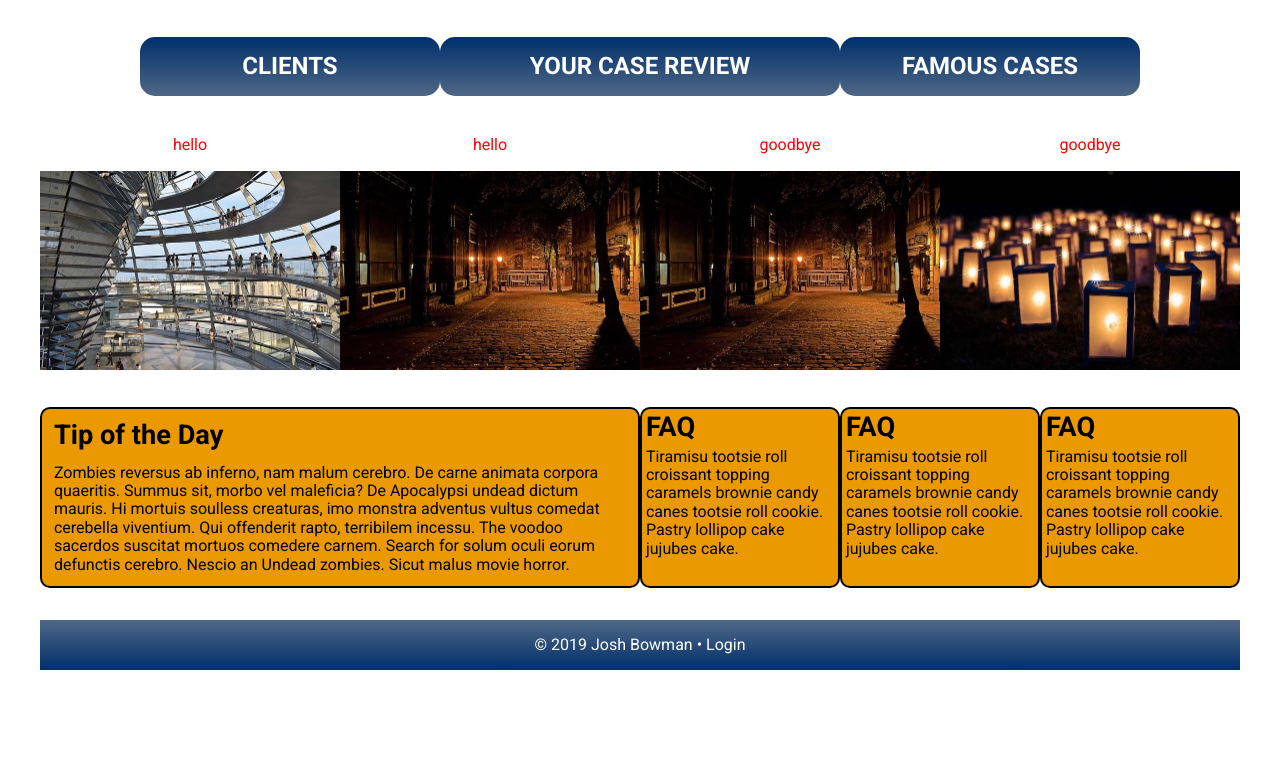
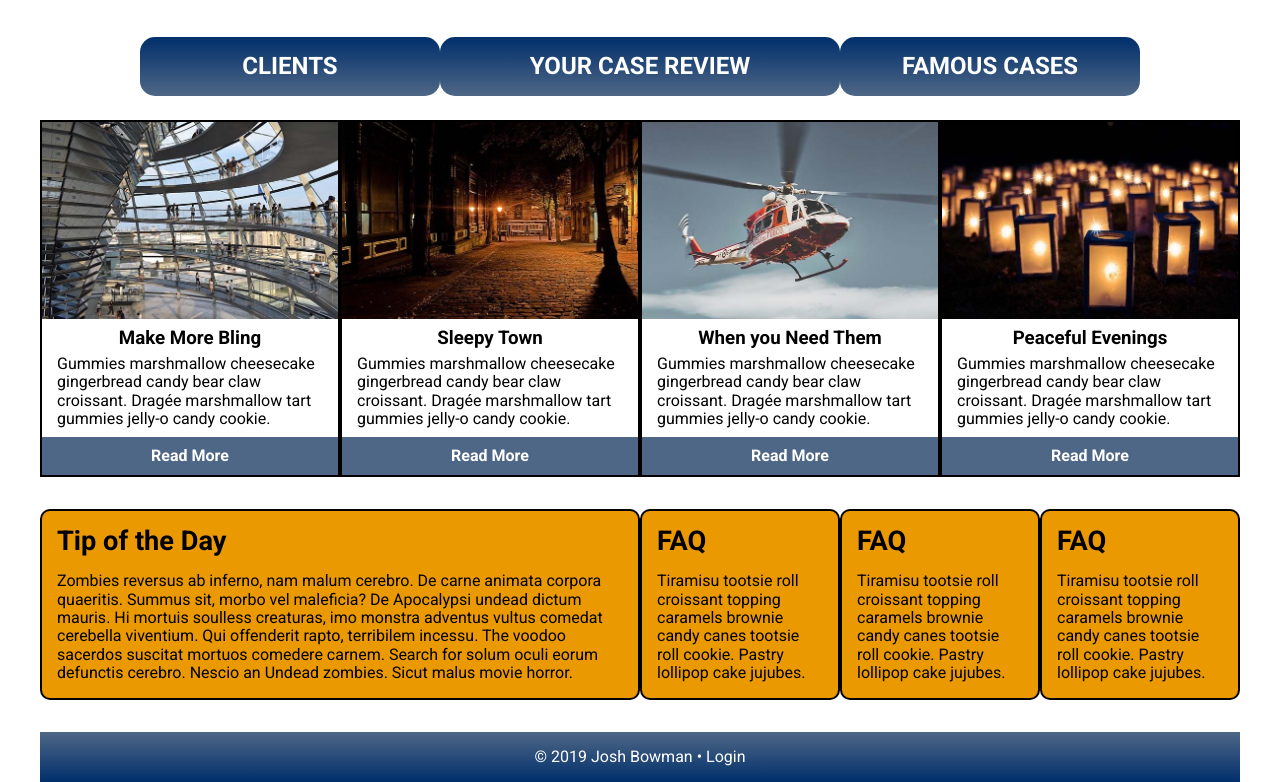
Before and after one commit to JBowman-2/law-firm, a plain HTML site: page index.html in a window 1280 px wide. Shown: the part 614-1396 px from the top of the page. Before the commit the page ends 1284 px from the top, so only its background shows below. Drawn offline with Linux system fonts and the light colour scheme.

Commit message:
blog style

```diff
--- a/index.html
+++ b/index.html
@@ -90,24 +90,33 @@
 
         <div class="blog">
             <div class="small-12 medium-6 large-3">
-                    <p>hello</p>
                     <img src="images/blog1.jpg" alt="img">
+                    <h3>Make More Bling</h3>
+                    <p>Gummies marshmallow cheesecake gingerbread candy bear claw croissant. Dragée marshmallow tart gummies jelly-o candy cookie.</p>
+                    <h4>Read More</h4>
             </div>
 
             <div class="small-12 medium-6 large-3">
-                    <p>hello</p>
                     <img src="images/blog2.jpg" alt="img">
+                    <h3>Sleepy Town</h3>
+                    <p>Gummies marshmallow cheesecake gingerbread candy bear claw croissant. Dragée marshmallow tart gummies jelly-o candy cookie.</p>
+                    <h4>Read More</h4>
             </div>
 
             <div class="small-12 medium-6 large-3">
-                    <p>goodbye</p>
-                    <img src="images/blog2.jpg" alt="img2">
+                    <img src="images/blog3.jpg" alt="img2">
+                    <h3>When you Need Them</h3>
+                    <p>Gummies marshmallow cheesecake gingerbread candy bear claw croissant. Dragée marshmallow tart gummies jelly-o candy cookie.</p>
+                    <h4>Read More</h4>
             </div>
 
             <div class="small-12 medium-6 large-3">
-                    <p>goodbye</p>
                     <img src="images/blog4.jpg" alt="img2">
+                    <h3>Peaceful Evenings</h3>
+                    <p>Gummies marshmallow cheesecake gingerbread candy bear claw croissant. Dragée marshmallow tart gummies jelly-o candy cookie.</p>
+                    <h4>Read More</h4>
             </div>
+
 
         </div>
 
@@ -126,17 +135,17 @@
                     </div>
 
                     <div class="small-12 medium-4 large-2">
-                            <h3 class="faq">FAQ</h3>
-                            <p class="faqText">Tiramisu tootsie roll croissant topping caramels brownie candy canes tootsie roll cookie. Pastry lollipop cake jujubes cake.</p>
+                            <h3>FAQ</h3>
+                            <p>Tiramisu tootsie roll croissant topping caramels brownie candy canes tootsie roll cookie. Pastry lollipop cake jujubes.</p>
                     </div>
 
                     <div class="small-12 medium-4 large-2">
                                 <h3>FAQ</h3>
-                                <p>Tiramisu tootsie roll croissant topping caramels brownie candy canes tootsie roll cookie. Pastry lollipop cake jujubes cake.</p>
+                                <p>Tiramisu tootsie roll croissant topping caramels brownie candy canes tootsie roll cookie. Pastry lollipop cake jujubes.</p>
                     </div>
                     <div class="small-12 medium-4 large-2">
                                 <h3>FAQ</h3>
-                                <p>Tiramisu tootsie roll croissant topping caramels brownie candy canes tootsie roll cookie. Pastry lollipop cake jujubes cake.</p>
+                                <p>Tiramisu tootsie roll croissant topping caramels brownie candy canes tootsie roll cookie. Pastry lollipop cake jujubes.</p>
                     </div>
 
 
--- a/scss/_small.scss
+++ b/scss/_small.scss
@@ -110,17 +110,10 @@ div.law {
 div.law div {
     width: 100%;
 
-
-
-
 }
 
 div.law div.box {
-
     border: 2px solid black;
-    border-radius: 10px;
-
-
 }
 
 div.law div img {
@@ -144,16 +137,35 @@ div.law div p{
 div.blog {
     display: flex;
     flex-wrap: wrap;
+
+}
+
+div.blog div {
+    border: 2px solid black;
+
 }
 
 div.blog div img {
+     width: 100%;
+}
 
-    width: 100%;
+div.blog div h3 {
+    text-align: center;
+    margin: 5px 0 5px 0;
+}
+
+div.blog div h4 {
+    text-align: center;
+    background-color: rgb(79, 103, 134);
+    margin: 8px 0 0 0;
+    padding: 10px 0;
+    color: white;
+
 }
 
 div.blog div p{
-    color: red;
-    text-align: center;
+    text-align: left;
+    margin: 0 15px 0 15px;
 }
 
 
@@ -200,11 +212,11 @@ div.faq div {
 
 div.faq div p{
     text-align: left;
-    margin: $gutter;
+    margin: 15px;
 }
 div.faq div h3{
     text-align: left;
-    margin: $gutter;
+    margin: 15px;
     font-size: 1.7rem;
 }
 
```
Also changed, not shown: css/styles.css.
